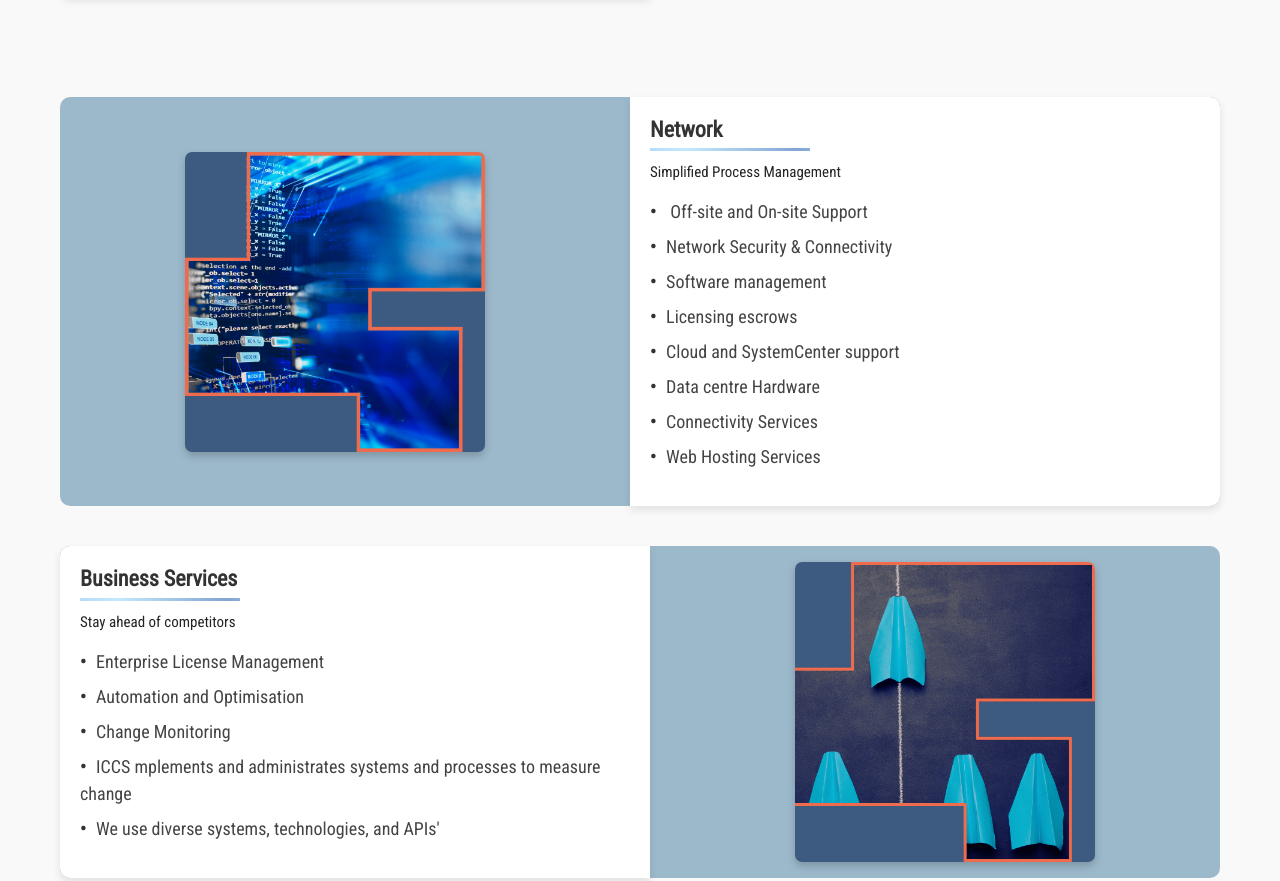
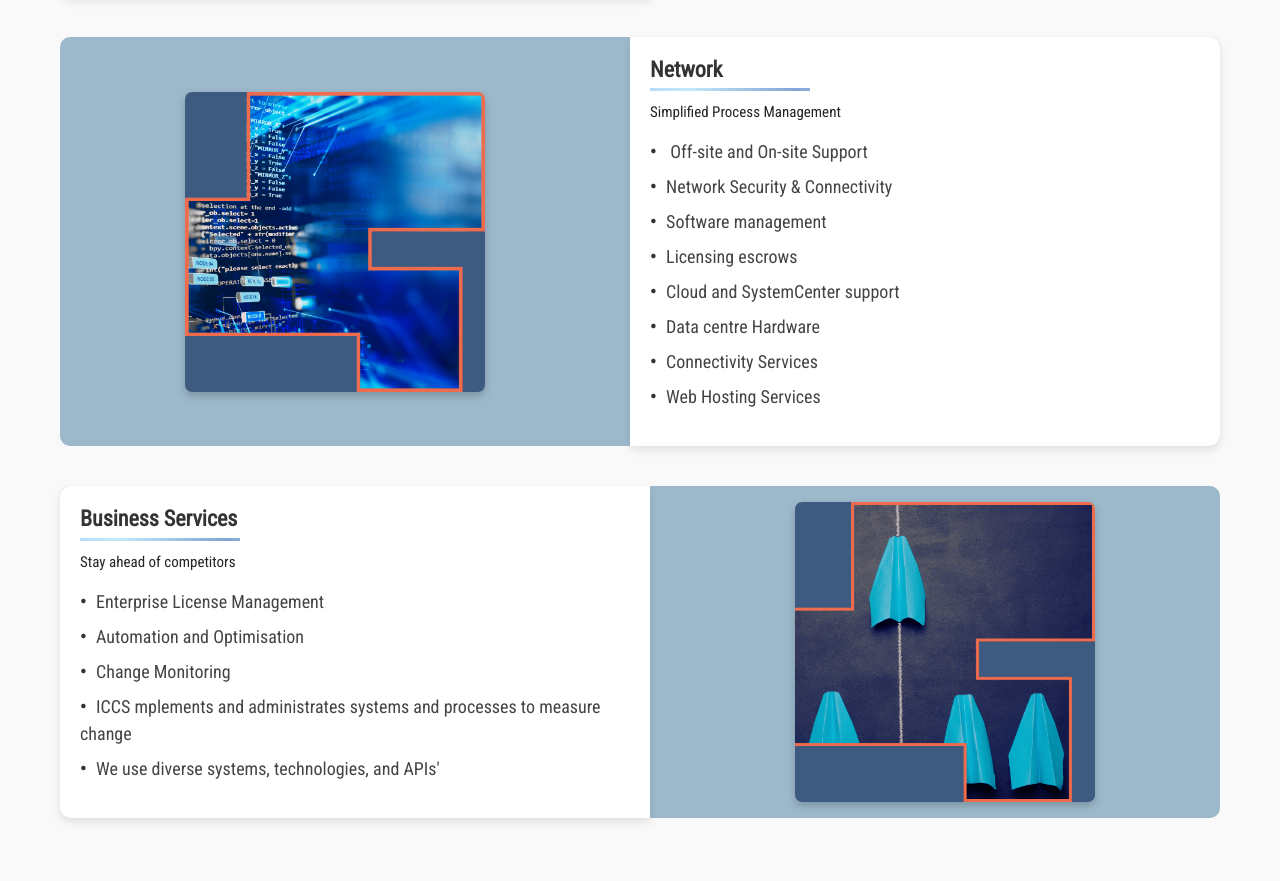
Before and after one commit to gocamiot/iccs, a plain HTML site: page index.html in a window 1280 px wide. Shown: the part 3549-4430 px from the top of the page. Drawn offline with nearby package versions, Linux system fonts and the light colour scheme.

Commit message:
padding fixes

```diff
--- a/index.html
+++ b/index.html
@@ -174,7 +174,7 @@
 <br>
 
 
-  <div class="container">
+<div class="container">
     <h1 class="title">COMPREHENSIVE</h1>
     <p class="custom-subtitle">Your systems architecture supports the daily operations your business undertakes and function an integrated whole to allow vital business processes to flow optimally.</p>
     <div class="section">
@@ -213,10 +213,7 @@
             <img src="/iccs/images/comprehensive 2.png" alt="ITSM Image">
         </div>
     </div>
-</div>
-
-
-<div class="container">
+
   <div class="section">
       <div class="image">
           <img src="/iccs/images/comprehensive 3.png" alt="IT Administration Image">
@@ -236,6 +233,7 @@
           </ul>
       </div>
   </div>
+
   <div class="section reverse">
       <div class="text-rev">
           <h2>Business Services</h2>
@@ -331,8 +329,7 @@
 
 <br>
 <div class="custom-divisions">
-  <br>
-  <br>
+
   <h1 class="custom-title">GRC Services</h1>
   <p class="custom-subtitle">Specialised Observability and Monitoring Solutions for Forward-Thinking Enterprises and Audit Partners</p>
 </div>
@@ -369,6 +366,7 @@
               <li>End-device connectivity</li>
               <li>OS and Patches</li>
               <li>Late log-in, last re-start, last user</li>
+              <br>
           </ul>
       </div>
       <div class="image">
@@ -403,6 +401,7 @@
               <li>Software manufacturers</li>
               <li>Versions installed</li>
               <li>Quantity of licenses consumed</li>
+              <br>
           </ul>
       </div>
       <div class="image">
@@ -457,6 +456,8 @@
           <li>Registration and profile updates</li>
           <li>Revision; Authentication; access requests; Roles and Administrative requests</li>
           <li>Policy Upgrades; Softwareupgrades</li>
+          <br>
+          <br>
       </ul>
   </div>
 </div>
@@ -471,6 +472,7 @@
           <li>Specific to audit function and transparent ticket lifecycle</li>
           <li>Procedure from issue to finalization</li>
           <li>Accessibility and channel</li>
+          <br>
       </ul>
   </div>
   <div class="image">
@@ -494,6 +496,10 @@
           <ul>
               <li>Findings/ failures</li>
               <li>Analytics: new users; operating system; new devices</li>
+              <br>
+              <br>
+              <br>
+              <br>
           </ul>
       </div>
   </div>
@@ -507,6 +513,7 @@
               <li>Software Inventory Versions</li>
               <li>Software Inventory Application Breakdown</li>
               <li>Device identification criteria</li>
+              <br>
           </ul>
       </div>
       <div class="image">
@@ -521,6 +528,10 @@
       <div class="text">
           <h2>Security</h2>
           <p>Views</p>
+          <br>
+          <br>
+          <br>
+          <br>
           <ul>
               <li>Vulnerability statistics</li>
               <li>Risk score and Risk status</li>
@@ -537,6 +548,7 @@
               <li>Vendor - Risk score, service type, performance assurance</li>
               <li>Server back-up</li>
               <li>Software Application back-up</li>
+              <br>
           </ul>
       </div>
       <div class="image">
@@ -555,6 +567,8 @@
             <li>Conduit</li>
             <li>Tamper-proof</li>
             <li>Access-controlled for deep analysis</li>
+            <br>
+            <br>
         </ul>
     </div>
 </div>
@@ -578,7 +592,6 @@
 </div>
 
 </div>
-<br>
 
 
 <section id="DIVISIONS">
```
